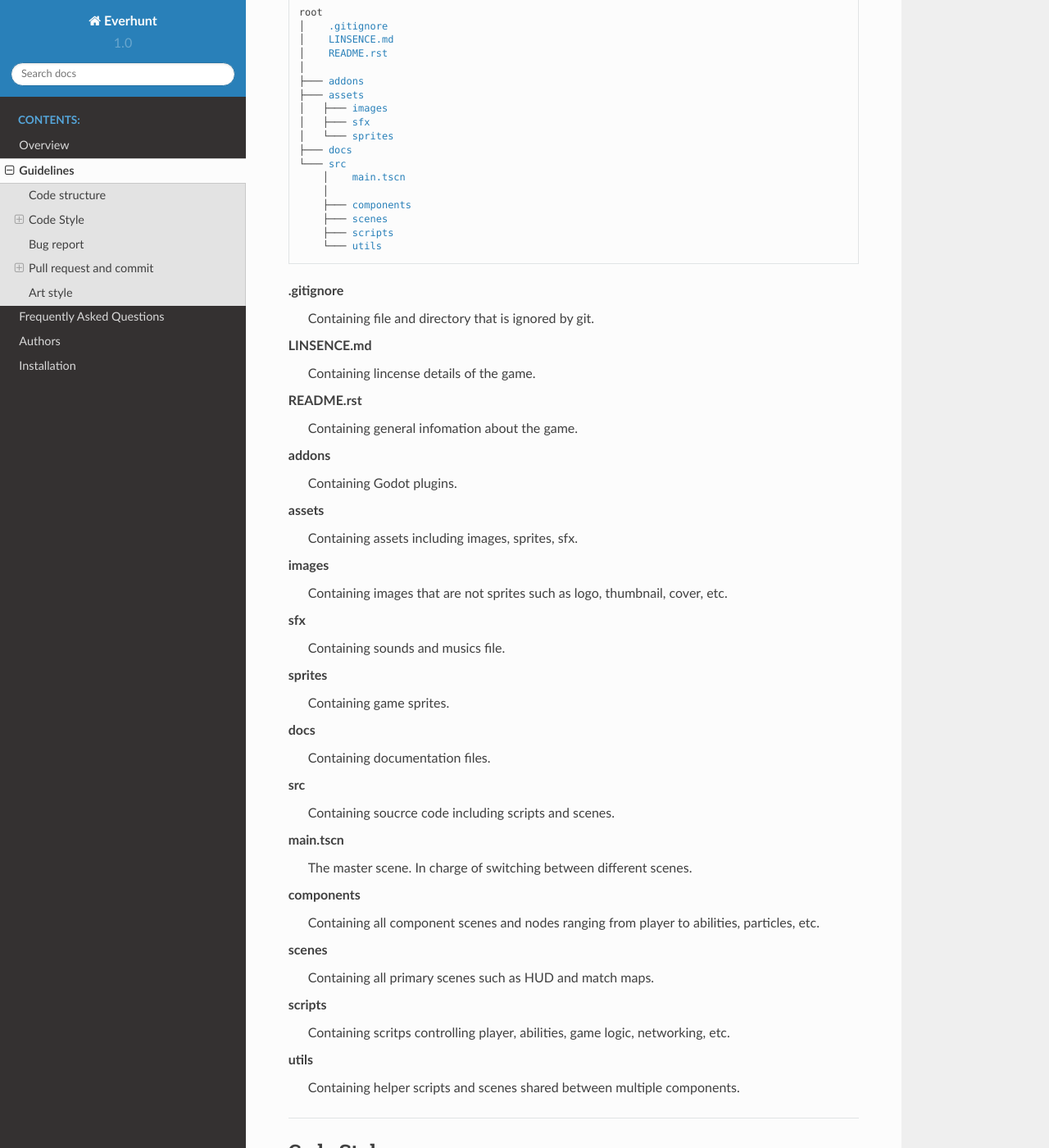
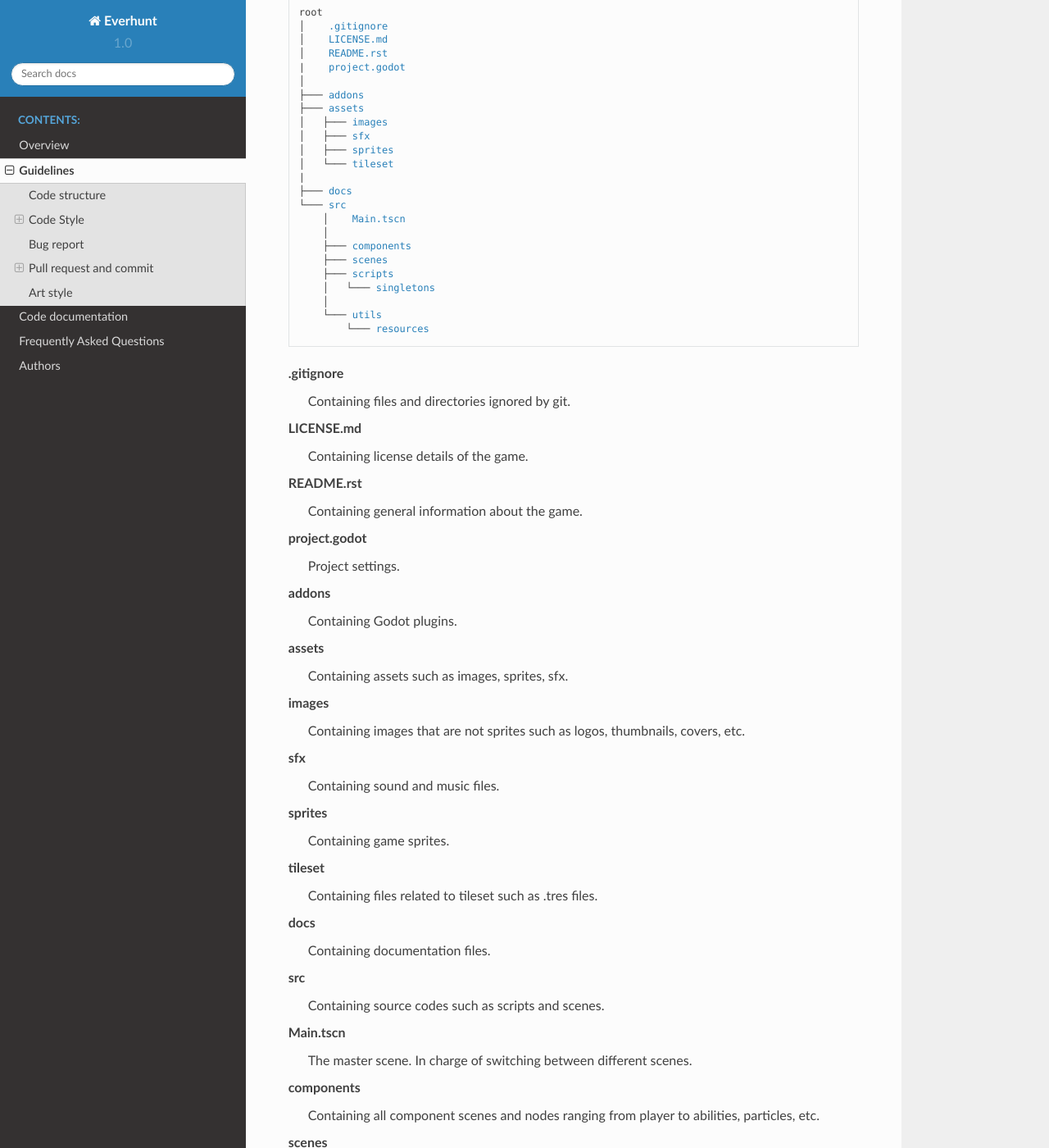
Before and after one commit to Legacy107/Everhunt, a Sphinx documentation site: the page built from docs/guidelines.rst, in a window 1280 px wide and 1400 px high, scrolled down 595 px. Shown: the whole window at 82% size. Built offline with Sphinx 7.4.7 and the Read the Docs theme 2.0.0, drawn with Linux system fonts in a browser that asks for light colours; some of the changed text lies outside the part shown.

Commit message:
Docs (#5)
* Update README.rst

* Update authors.rst and guidelines.rst in docs

* Update guidelines.rst

* Add project.godot and tileset to docs

* Add docs for code including game flow, GameEvent, NodeUtil & MathUtil

* Update code structure tree

* Add docs for MapInfo

* Resolve issues

Co-authored-by: LeStolz <vonamdang03@gmail.com>

```diff
--- a/docs/authors.rst
+++ b/docs/authors.rst
@@ -2,4 +2,4 @@ Authors
 -------
 
 * Legacy107
-* sangpham2710
+* LeStolz
--- a/docs/guidelines.rst
+++ b/docs/guidelines.rst
@@ -16,56 +16,68 @@ Code structure
 
     root
     │    :term:`.gitignore`
-    │    :term:`LINSENCE.md`
+    │    :term:`LICENSE.md`
     │    :term:`README.rst`
+    |    :term:`project.godot`
     │
     ├─── :term:`addons`
     ├─── :term:`assets`
     │   ├─── :term:`images`
     │   ├─── :term:`sfx`
-    │   └─── :term:`sprites`
+    │   ├─── :term:`sprites`
+    │   └─── :term:`tileset`
+    |
     ├─── :term:`docs`
     └─── :term:`src`
-        │    :term:`main.tscn`
+        │    :term:`Main.tscn`
         │
         ├─── :term:`components`
         ├─── :term:`scenes`
         ├─── :term:`scripts`
+        │   └─── :term:`singletons`
+        │
         └─── :term:`utils`
+            └─── :term:`resources`
 
 .. glossary::
 
     .gitignore : file
-        Containing file and directory that is ignored by git.
+        Containing files and directories ignored by git.
 
-    LINSENCE.md : file
-        Containing lincense details of the game.
+    LICENSE.md : file
+        Containing license details of the game.
 
     README.rst : file
-        Containing general infomation about the game.
+        Containing general information about the game.
+
+    project.godot : file
+        Project settings.
 
     addons : folder
         Containing Godot plugins.
 
     assets : folder
-        Containing assets including images, sprites, sfx.
+        Containing assets such as images, sprites, sfx.
 
     images : folder
-        Containing images that are not sprites such as logo, thumbnail, cover, etc.
+        Containing images that are not sprites such as logos, thumbnails, covers, etc.
 
     sfx : folder
-        Containing sounds and musics file.
+        Containing sound and music files.
 
     sprites : folder
         Containing game sprites.
+
+    tileset : folder
+        Containing files related to tileset such as .tres files.
 
     docs : folder
         Containing documentation files.
 
     src : folder
-        Containing soucrce code including scripts and scenes.
+        Containing source codes such as scripts and scenes.
 
-    main.tscn : file
+    Main.tscn : file
         The master scene. In charge of switching between different scenes.
 
     components : folder
@@ -73,13 +85,19 @@ Code structure
         to abilities, particles, etc.
 
     scenes : folder
-        Containing all primary scenes such as HUD and match maps.
+        Containing all primary scenes such as the HUD and match maps.
 
     scripts : folder
-        Containing scritps controlling player, abilities, game logic, networking, etc.
+        Containing scripts that control players, abilities, game logics, networking, etc.
+
+    singletons : folder
+        Containing singleton scripts
 
     utils : folder
         Containing helper scripts and scenes shared between multiple components.
+
+    resources : folder
+        Containing resource files
 
 
 --------------------
--- a/docs/index.rst
+++ b/docs/index.rst
@@ -13,8 +13,9 @@ Welcome to Everhunt's documentation!
 
    readme*
    guideline*
+   codeDocumentation*
    faq*
-   *
+   authors*
 
 
 
```
Also changed, not shown: other parts of docs/guidelines.rst (+7 -7 lines), docs/codeDocumentation.rst (added, +10 -0 lines), docs/flows.rst (added, +9 -0 lines), docs/references.rst (added, +170 -0 lines), docs/images/gameFlow.jpg (added).
